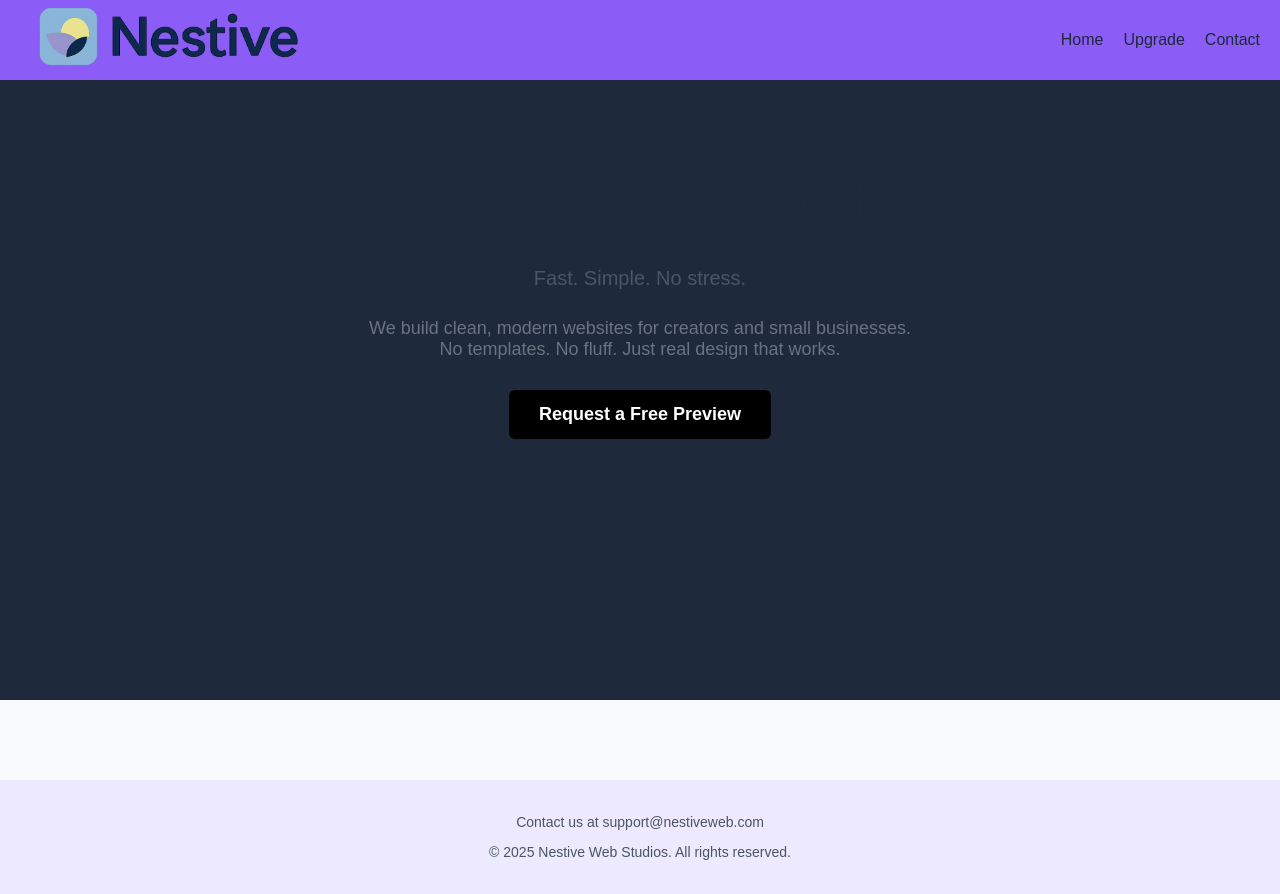
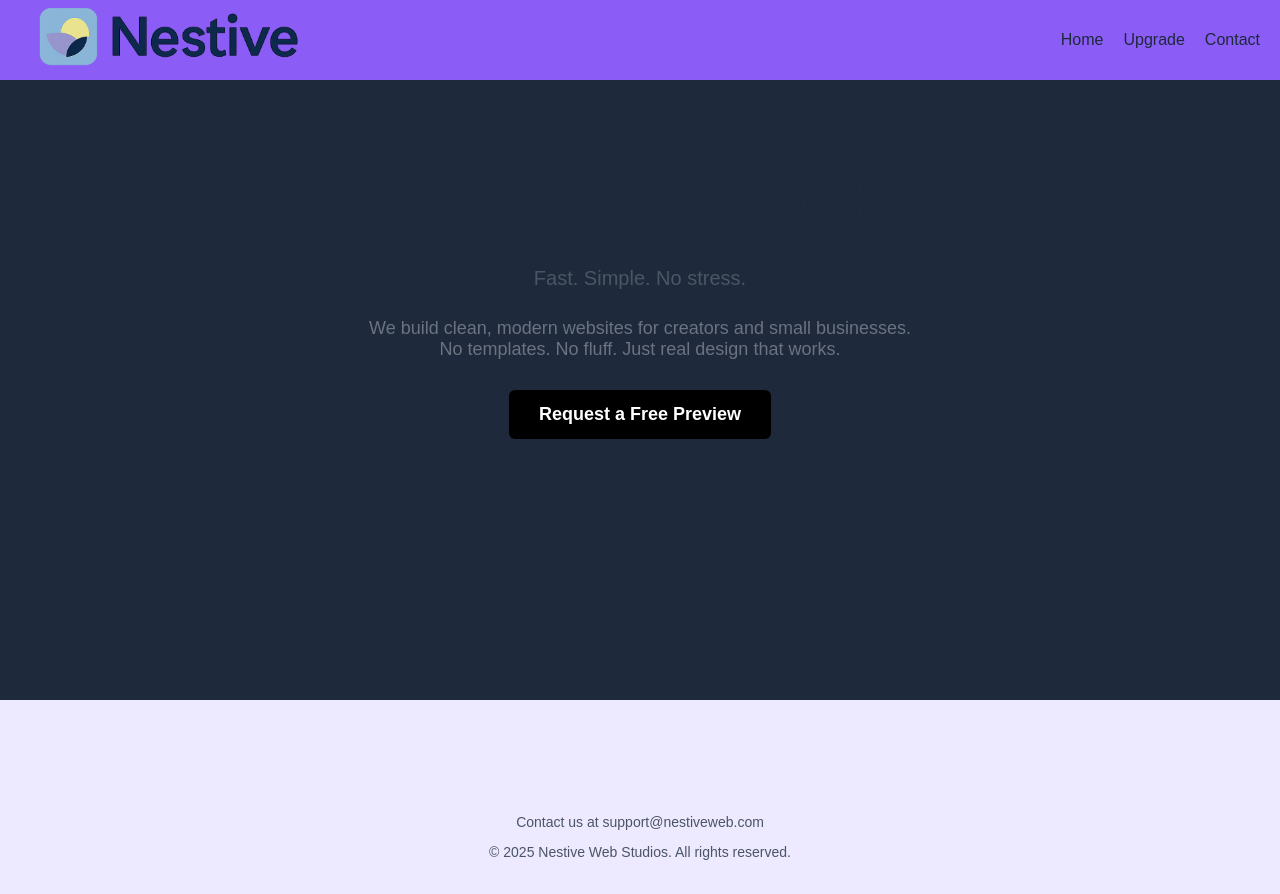
Before and after one commit to NestiveWebStudios/nestive-site, a React (Vite) app: page / in a window 1280 px wide. Built offline with nearby package versions, Linux system fonts and the light colour scheme.

Commit message:
changes to css

```diff
--- a/src/style.css
+++ b/src/style.css
@@ -3,7 +3,7 @@ html, body {
   margin: 0;
   padding: 0;
   height: 100%;
-  background-color: #F9FAFB;  /* Soft gray background for clean aesthetic */
+  background-color: #ede9fe;  /* Soft gray background for clean aesthetic */
   font-family: Arial, sans-serif;
   color: #1f2937;  /* Dark slate text for readability */
   box-sizing: border-box;
```
